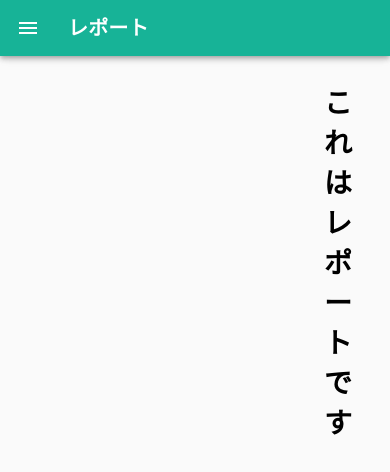
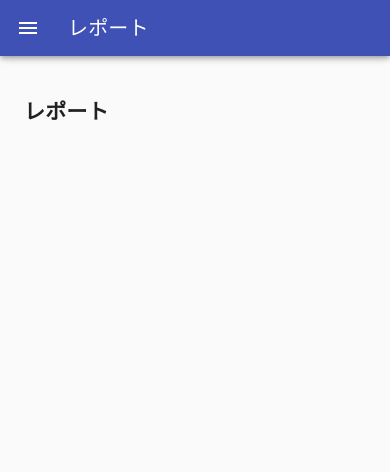
Before and after one commit to suzy1031/store-organization, a React (Create React App) app: page / in a window 390 px wide. Shown: the top 472 px of the page. Built offline with nearby package versions, Linux system fonts and the light colour scheme.

Commit message:
create smart phone device layout

```diff
--- a/src/App.js
+++ b/src/App.js
@@ -13,15 +13,12 @@ function App() {
       <Route
         exact
         path="/"
-        render={() => <CommonLayout pageTitle={'これはレポートです'} />}
+        render={() => <CommonLayout pageTitle={'レポート'} />}
       />
-      <Route
-        path="/todo"
-        render={() => <CommonLayout pageTitle={'これはTodoです'} />}
-      />
+      <Route path="/todo" render={() => <CommonLayout pageTitle={'Todo'} />} />
       <Route
         path="/clip"
-        render={() => <CommonLayout pageTitle={'これはクリップです'} />}
+        render={() => <CommonLayout pageTitle={'クリップ'} />}
       />
       <Route path="/sv" component={SvAreaOrganization} />
     </Router>
--- a/src/ui/Common/CommonLayout.jsx
+++ b/src/ui/Common/CommonLayout.jsx
@@ -1,7 +1,11 @@
 import React from 'react';
+
 import { makeStyles } from '@material-ui/core/styles';
 import Header from './Header';
+
 import SideMenuDrawer from './SideMenuDrawer';
+import Hidden from '@material-ui/core/Hidden';
+import SpHeader from './SpCommonLayout';
 
 const useStyles = makeStyles((theme) => ({
   root: {
@@ -13,10 +17,12 @@ const useStyles = makeStyles((theme) => ({
   },
 }));
 
-const SideMenu = ({ pageTitle }) => {
+const CommonLayout = ({ pageTitle }) => {
   const classes = useStyles();
 
   return (
+    <>
+      <Hidden smDown>
         <div className={classes.toolbar}>
           <Header headerTitle="レポート" />
           <SideMenuDrawer />
@@ -26,6 +32,13 @@ const SideMenu = ({ pageTitle }) => {
             </h1>
           </main>
         </div>
+      </Hidden>
+      <Hidden smUp>
+        <SpHeader headerTitle={pageTitle}>
+          <h2>{pageTitle}</h2>
+        </SpHeader>
+      </Hidden>
+    </>
   );
 };
-export default SideMenu;
+export default CommonLayout;
--- /dev/null
+++ b/src/ui/Common/SpCommonLayout.jsx
@@ -0,0 +1,184 @@
+import React from 'react';
+import { Link } from 'react-router-dom';
+
+import clsx from 'clsx';
+import { makeStyles, useTheme } from '@material-ui/core/styles';
+import Drawer from '@material-ui/core/Drawer';
+import CssBaseline from '@material-ui/core/CssBaseline';
+import AppBar from '@material-ui/core/AppBar';
+import Toolbar from '@material-ui/core/Toolbar';
+import List from '@material-ui/core/List';
+import Typography from '@material-ui/core/Typography';
+import Divider from '@material-ui/core/Divider';
+import IconButton from '@material-ui/core/IconButton';
+import MenuIcon from '@material-ui/icons/Menu';
+import ChevronLeftIcon from '@material-ui/icons/ChevronLeft';
+import ChevronRightIcon from '@material-ui/icons/ChevronRight';
+import ListItem from '@material-ui/core/ListItem';
+import ListItemIcon from '@material-ui/core/ListItemIcon';
+import ListItemText from '@material-ui/core/ListItemText';
+import InboxIcon from '@material-ui/icons/MoveToInbox';
+import MailIcon from '@material-ui/icons/Mail';
+
+const drawerWidth = 240;
+
+const useStyles = makeStyles((theme) => ({
+  root: {
+    display: 'flex',
+  },
+  appBar: {
+    transition: theme.transitions.create(['margin', 'width'], {
+      easing: theme.transitions.easing.sharp,
+      duration: theme.transitions.duration.leavingScreen,
+    }),
+  },
+  appBarShift: {
+    width: `calc(100% - ${drawerWidth}px)`,
+    marginLeft: drawerWidth,
+    transition: theme.transitions.create(['margin', 'width'], {
+      easing: theme.transitions.easing.easeOut,
+      duration: theme.transitions.duration.enteringScreen,
+    }),
+  },
+  menuButton: {
+    marginRight: theme.spacing(2),
+  },
+  hide: {
+    display: 'none',
+  },
+  drawer: {
+    width: drawerWidth,
+    flexShrink: 0,
+  },
+  drawerPaper: {
+    width: drawerWidth,
+  },
+  drawerHeader: {
+    display: 'flex',
+    alignItems: 'center',
+    padding: theme.spacing(0, 1),
+    // necessary for content to be below app bar
+    ...theme.mixins.toolbar,
+    justifyContent: 'flex-end',
+  },
+  content: {
+    flexGrow: 1,
+    padding: theme.spacing(3),
+    transition: theme.transitions.create('margin', {
+      easing: theme.transitions.easing.sharp,
+      duration: theme.transitions.duration.leavingScreen,
+    }),
+    marginLeft: -drawerWidth,
+  },
+  contentShift: {
+    transition: theme.transitions.create('margin', {
+      easing: theme.transitions.easing.easeOut,
+      duration: theme.transitions.duration.enteringScreen,
+    }),
+    marginLeft: 0,
+  },
+}));
+
+const pathName = [
+  {
+    menuLabel: 'レポート',
+    path: '/',
+  },
+  {
+    menuLabel: 'Todo',
+    path: '/todo',
+  },
+  {
+    menuLabel: 'クリップ',
+    path: '/clip',
+  },
+  {
+    menuLabel: '組織',
+    path: '/sm',
+  },
+  {
+    menuLabel: '組織（SV）',
+    path: '/sv',
+  },
+];
+
+export default function SpCommonLayout({ children, headerTitle }) {
+  const classes = useStyles();
+  const theme = useTheme();
+  const [open, setOpen] = React.useState(false);
+
+  const handleDrawerOpen = () => {
+    setOpen(true);
+  };
+
+  const handleDrawerClose = () => {
+    setOpen(false);
+  };
+
+  return (
+    <div className={classes.root}>
+      <CssBaseline />
+      <AppBar
+        position="fixed"
+        className={clsx(classes.appBar, {
+          [classes.appBarShift]: open,
+        })}
+      >
+        <Toolbar>
+          <IconButton
+            color="inherit"
+            aria-label="open drawer"
+            onClick={handleDrawerOpen}
+            edge="start"
+            className={clsx(classes.menuButton, open && classes.hide)}
+          >
+            <MenuIcon />
+          </IconButton>
+          <Typography variant="h6" noWrap>
+            {headerTitle}
+          </Typography>
+        </Toolbar>
+      </AppBar>
+      <Drawer
+        className={classes.drawer}
+        variant="persistent"
+        anchor="left"
+        open={open}
+        classes={{
+          paper: classes.drawerPaper,
+        }}
+      >
+        <div className={classes.drawerHeader}>
+          <IconButton onClick={handleDrawerClose}>
+            {theme.direction === 'ltr' ? (
+              <ChevronLeftIcon />
+            ) : (
+              <ChevronRightIcon />
+            )}
+          </IconButton>
+        </div>
+        <Divider />
+        <List>
+          {pathName.map((text, index) => (
+            <ListItem button key={text.menuLabel}>
+              <ListItemIcon>
+                {index % 2 === 0 ? <InboxIcon /> : <MailIcon />}
+              </ListItemIcon>
+              <Link to={text.path}>
+                <ListItemText primary={text.menuLabel} />
+              </Link>
+            </ListItem>
+          ))}
+        </List>
+      </Drawer>
+      <main
+        className={clsx(classes.content, {
+          [classes.contentShift]: open,
+        })}
+      >
+        <div className={classes.drawerHeader} />
+        {children}
+      </main>
+    </div>
+  );
+}
```
Lines whose indentation alone changed are shown as unchanged.
